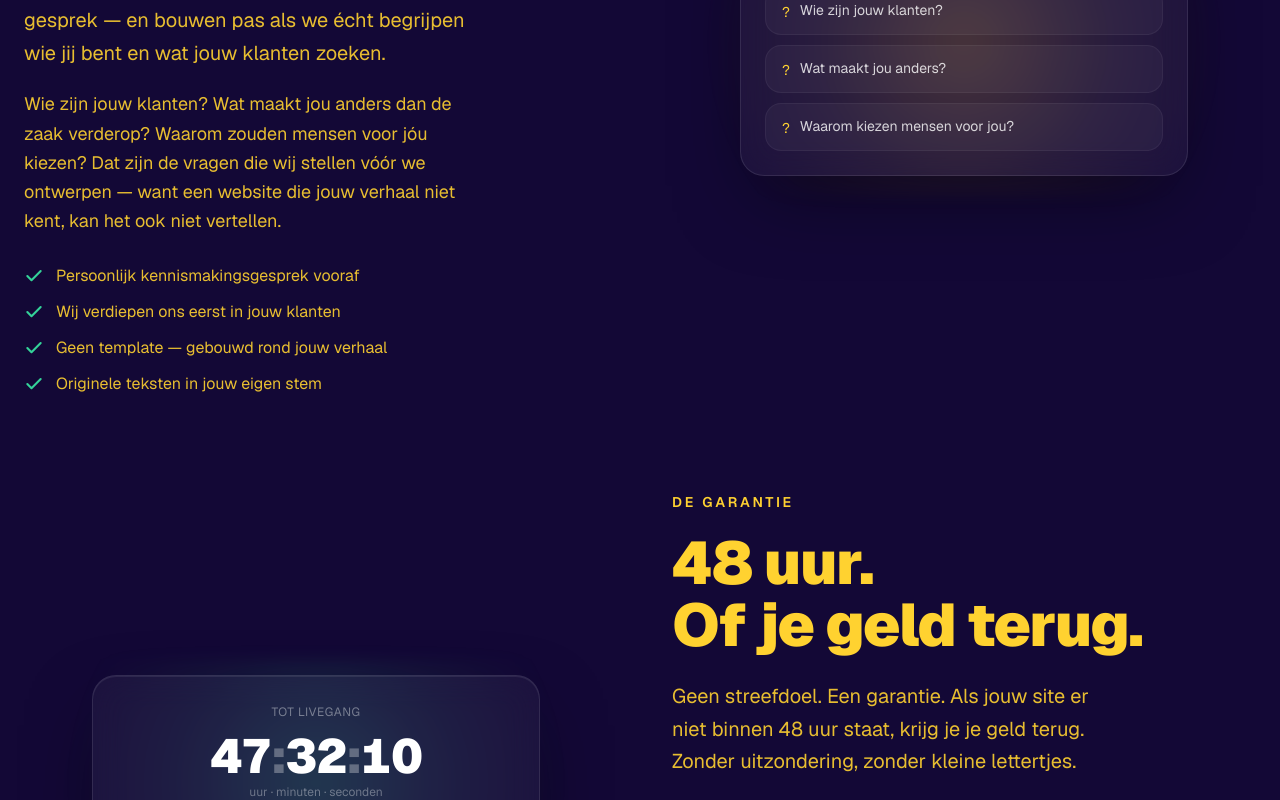
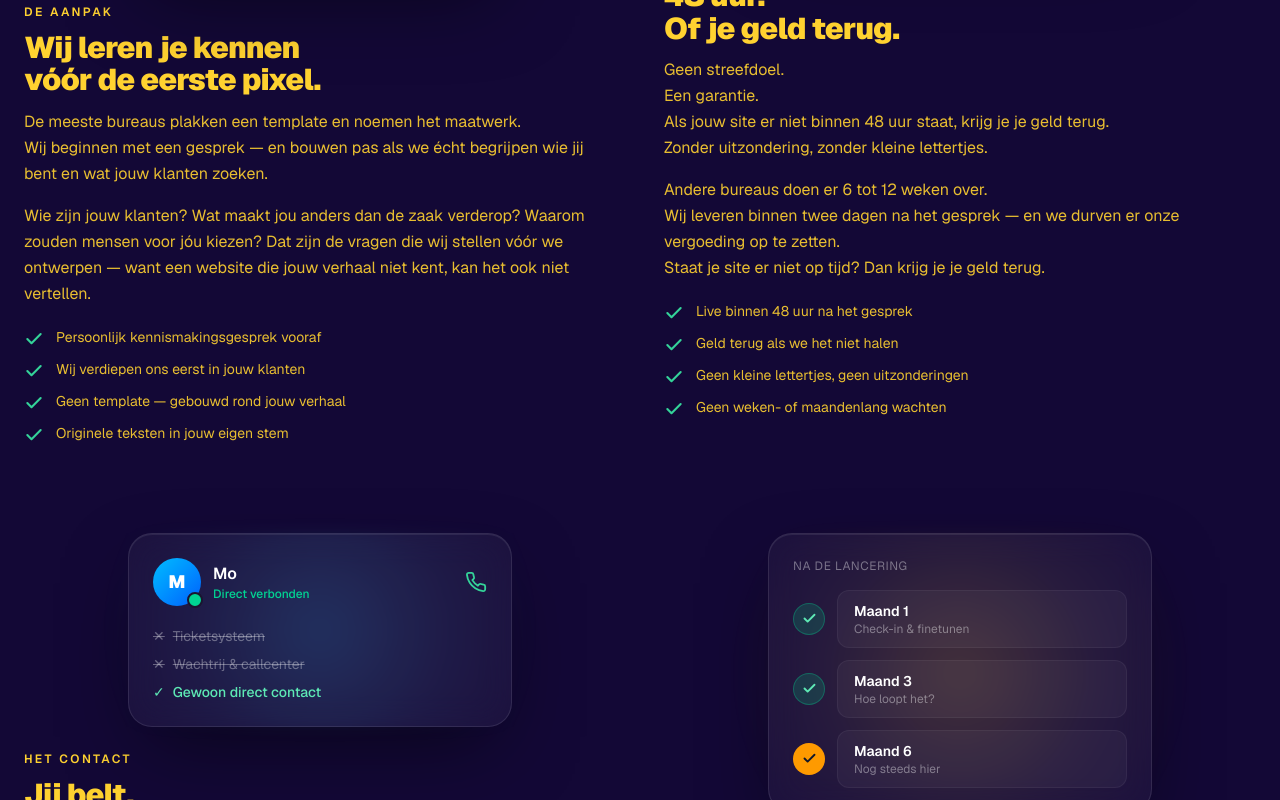
Before and after one commit to MoProMax/MoProMax, a Next.js app: page / in a window 1280 px wide. Shown: the part 4980-5780 px from the top of the page. Built offline with nearby package versions, Linux system fonts and the light colour scheme; no server answers; the database is empty.

Commit message:
Convert USP section to 2-up grid, keep all text/detail/features/visuals

```diff
--- a/app/components/USP.tsx
+++ b/app/components/USP.tsx
@@ -105,7 +105,8 @@ export default function USP() {
         Wat ons écht<br /><span className="text-amber-300">anders maakt.</span>
       </Statement>
 
-      <Moment
+      <div className="max-w-[1600px] mx-auto w-full px-6 py-12 grid md:grid-cols-2 gap-x-12 gap-y-10 items-stretch">
+        <Moment grid
           eyebrow="De aanpak"
           glow="251,191,36" eyebrowClass="text-amber-300"
           title={<>Wij leren je kennen<br />vóór de eerste pixel.</>}
@@ -120,7 +121,7 @@ export default function USP() {
           visual={<IntakeVisual />}
         />
 
-      <Moment flip
+        <Moment grid
           eyebrow="De garantie"
           glow="52,211,153" eyebrowClass="text-amber-300"
           title={<>48 uur.<br />Of je geld terug.</>}
@@ -135,7 +136,7 @@ export default function USP() {
           visual={<GuaranteeVisual />}
         />
 
-      <Moment
+        <Moment grid
           eyebrow="Het contact"
           glow="56,189,248" eyebrowClass="text-amber-300" check="#34d399"
           title={<>Jij belt.<br />Wij nemen op.</>}
@@ -150,7 +151,7 @@ export default function USP() {
           visual={<DirectContactVisual />}
         />
 
-      <Moment flip
+        <Moment grid
           eyebrow="De nazorg"
           glow="251,191,36" eyebrowClass="text-amber-300"
           title={<>Wij zijn er nog<br />zes maanden later.</>}
@@ -164,6 +165,7 @@ export default function USP() {
           ]}
           visual={<CheckinVisual />}
         />
+      </div>
 
     </section>
   );
--- a/app/components/cinematic.tsx
+++ b/app/components/cinematic.tsx
@@ -94,6 +94,25 @@ export function Moment({
                 <span key={i} className="block">{sentence}</span>
               ))}
             </p>
+            {detail && (
+              <p className="mt-4 text-base text-amber-300/90 leading-relaxed">
+                {detail.split(/(?<=\.)\s+/).map((sentence, i) => (
+                  <span key={i} className="block">{sentence}</span>
+                ))}
+              </p>
+            )}
+            {features && features.length > 0 && (
+              <ul className="mt-5 space-y-2.5">
+                {features.map((f) => (
+                  <li key={f} className="flex items-start gap-3 text-amber-300/90 text-sm">
+                    <svg className="w-5 h-5 mt-0.5 shrink-0" viewBox="0 0 24 24" fill="none" stroke={check} strokeWidth="2.5" strokeLinecap="round" strokeLinejoin="round">
+                      <path d="M20 6 9 17l-5-5" />
+                    </svg>
+                    <span>{f}</span>
+                  </li>
+                ))}
+              </ul>
+            )}
           </div>
         </div>
       </Reveal>
```
Lines whose indentation alone changed are shown as unchanged.
